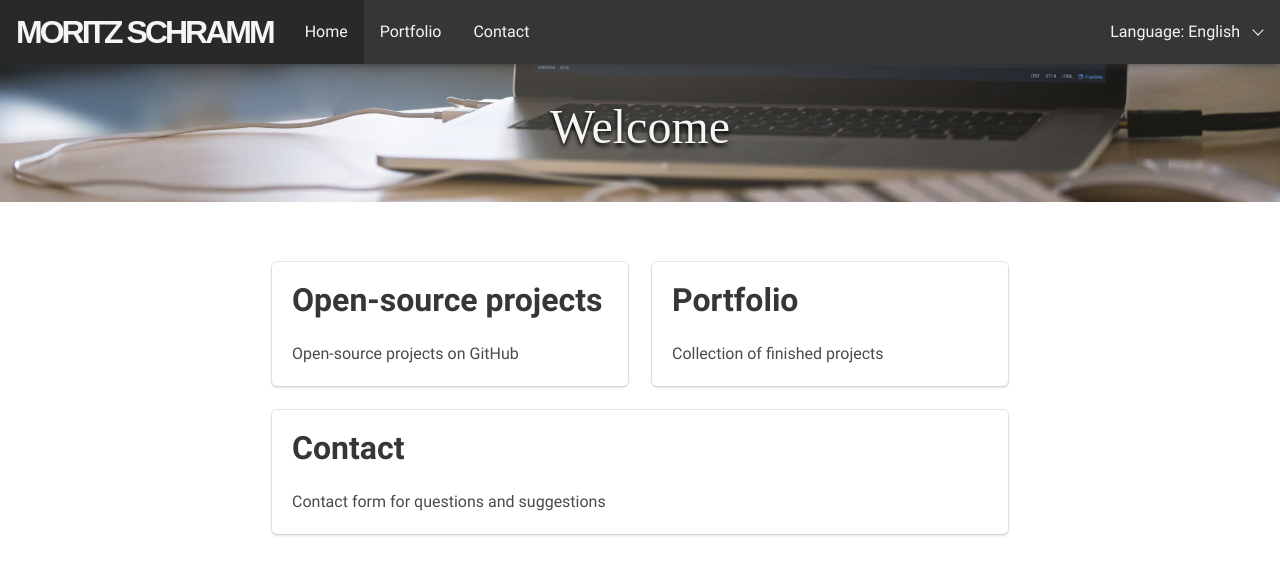
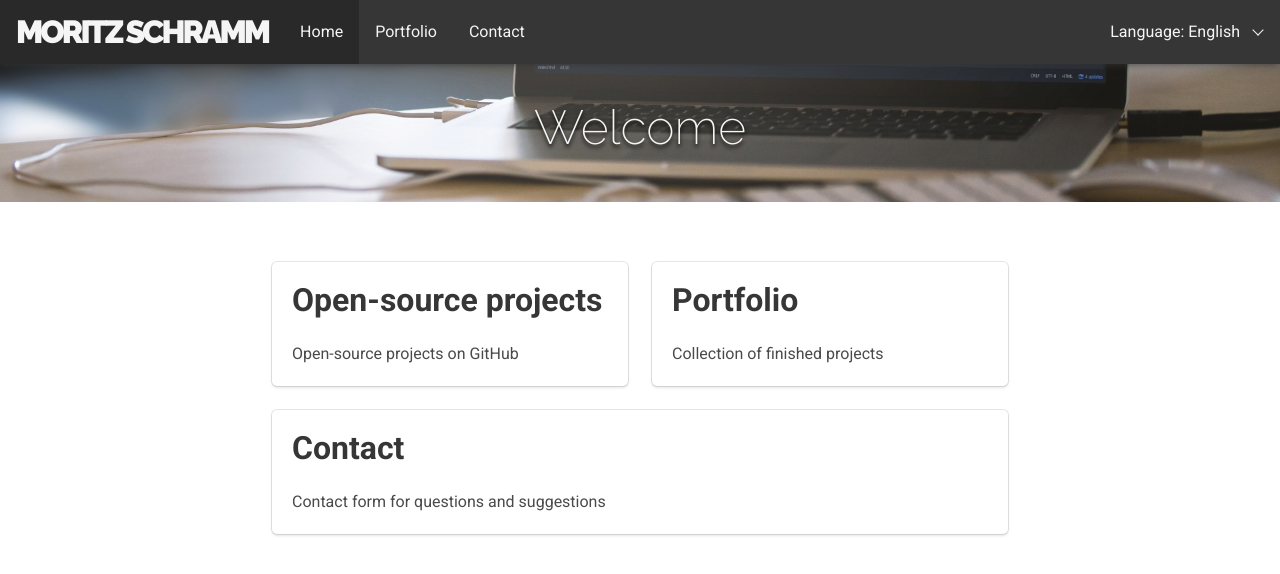
Before and after one commit to moritzschramm/moritz-schramm.com, a Jekyll site: the page built from index.html, in a window 1280 px wide and 900 px high. Shown: the top 574 px of the window. Built offline with Jekyll 4.4.1, drawn with Linux system fonts in a browser that asks for light colours; some web fonts are replaced.

Commit message:
Revert "use inline css for google fonts instead of external resource"
This reverts commit 776b670e7275958bb1609c686db669830af9bc87.

```diff
--- a/_includes/layout/fonts.html
+++ /dev/null
@@ -1,170 +0,0 @@
-<style>
-/* latin-ext */
-@font-face {
-  font-family: 'Raleway';
-  font-style: normal;
-  font-weight: 200;
-  src: local('Raleway ExtraLight'), local('Raleway-ExtraLight'), url(https://fonts.gstatic.com/s/raleway/v12/cbAbzEjxTdN5KKmS-gA0tSEAvth_LlrfE80CYdSH47w.woff2) format('woff2');
-  unicode-range: U+0100-024F, U+0259, U+1E00-1EFF, U+20A0-20AB, U+20AD-20CF, U+2C60-2C7F, U+A720-A7FF;
-}
-/* latin */
-@font-face {
-  font-family: 'Raleway';
-  font-style: normal;
-  font-weight: 200;
-  src: local('Raleway ExtraLight'), local('Raleway-ExtraLight'), url(https://fonts.gstatic.com/s/raleway/v12/8KhZd3VQBtXTAznvKjw-k_k_vArhqVIZ0nv9q090hN8.woff2) format('woff2');
-  unicode-range: U+0000-00FF, U+0131, U+0152-0153, U+02BB-02BC, U+02C6, U+02DA, U+02DC, U+2000-206F, U+2074, U+20AC, U+2122, U+2212, U+2215;
-}
-/* latin-ext */
-@font-face {
-  font-family: 'Raleway';
-  font-style: normal;
-  font-weight: 500;
-  src: local('Raleway Medium'), local('Raleway-Medium'), url(https://fonts.gstatic.com/s/raleway/v12/Li18TEFObx_yGdzKDoI_ciEAvth_LlrfE80CYdSH47w.woff2) format('woff2');
-  unicode-range: U+0100-024F, U+0259, U+1E00-1EFF, U+20A0-20AB, U+20AD-20CF, U+2C60-2C7F, U+A720-A7FF;
-}
-/* latin */
-@font-face {
-  font-family: 'Raleway';
-  font-style: normal;
-  font-weight: 500;
-  src: local('Raleway Medium'), local('Raleway-Medium'), url(https://fonts.gstatic.com/s/raleway/v12/CcKI4k9un7TZVWzRVT-T8_k_vArhqVIZ0nv9q090hN8.woff2) format('woff2');
-  unicode-range: U+0000-00FF, U+0131, U+0152-0153, U+02BB-02BC, U+02C6, U+02DA, U+02DC, U+2000-206F, U+2074, U+20AC, U+2122, U+2212, U+2215;
-}
-/* latin-ext */
-@font-face {
-  font-family: 'Raleway';
-  font-style: normal;
-  font-weight: 900;
-  src: local('Raleway Black'), local('Raleway-Black'), url(https://fonts.gstatic.com/s/raleway/v12/Ji5epXNcpHu3r63lhS0cTiEAvth_LlrfE80CYdSH47w.woff2) format('woff2');
-  unicode-range: U+0100-024F, U+0259, U+1E00-1EFF, U+20A0-20AB, U+20AD-20CF, U+2C60-2C7F, U+A720-A7FF;
-}
-/* latin */
-@font-face {
-  font-family: 'Raleway';
-  font-style: normal;
-  font-weight: 900;
-  src: local('Raleway Black'), local('Raleway-Black'), url(https://fonts.gstatic.com/s/raleway/v12/PKCRbVvRfd5n7BTjtGiFZPk_vArhqVIZ0nv9q090hN8.woff2) format('woff2');
-  unicode-range: U+0000-00FF, U+0131, U+0152-0153, U+02BB-02BC, U+02C6, U+02DA, U+02DC, U+2000-206F, U+2074, U+20AC, U+2122, U+2212, U+2215;
-}
-/* cyrillic-ext */
-@font-face {
-  font-family: 'Roboto';
-  font-style: normal;
-  font-weight: 400;
-  src: local('Roboto'), local('Roboto-Regular'), url(https://fonts.gstatic.com/s/roboto/v18/ek4gzZ-GeXAPcSbHtCeQI_esZW2xOQ-xsNqO47m55DA.woff2) format('woff2');
-  unicode-range: U+0460-052F, U+1C80-1C88, U+20B4, U+2DE0-2DFF, U+A640-A69F, U+FE2E-FE2F;
-}
-/* cyrillic */
-@font-face {
-  font-family: 'Roboto';
-  font-style: normal;
-  font-weight: 400;
-  src: local('Roboto'), local('Roboto-Regular'), url(https://fonts.gstatic.com/s/roboto/v18/mErvLBYg_cXG3rLvUsKT_fesZW2xOQ-xsNqO47m55DA.woff2) format('woff2');
-  unicode-range: U+0400-045F, U+0490-0491, U+04B0-04B1, U+2116;
-}
-/* greek-ext */
-@font-face {
-  font-family: 'Roboto';
-  font-style: normal;
-  font-weight: 400;
-  src: local('Roboto'), local('Roboto-Regular'), url(https://fonts.gstatic.com/s/roboto/v18/-2n2p-_Y08sg57CNWQfKNvesZW2xOQ-xsNqO47m55DA.woff2) format('woff2');
-  unicode-range: U+1F00-1FFF;
-}
-/* greek */
-@font-face {
-  font-family: 'Roboto';
-  font-style: normal;
-  font-weight: 400;
-  src: local('Roboto'), local('Roboto-Regular'), url(https://fonts.gstatic.com/s/roboto/v18/u0TOpm082MNkS5K0Q4rhqvesZW2xOQ-xsNqO47m55DA.woff2) format('woff2');
-  unicode-range: U+0370-03FF;
-}
-/* vietnamese */
-@font-face {
-  font-family: 'Roboto';
-  font-style: normal;
-  font-weight: 400;
-  src: local('Roboto'), local('Roboto-Regular'), url(https://fonts.gstatic.com/s/roboto/v18/NdF9MtnOpLzo-noMoG0miPesZW2xOQ-xsNqO47m55DA.woff2) format('woff2');
-  unicode-range: U+0102-0103, U+0110-0111, U+1EA0-1EF9, U+20AB;
-}
-/* latin-ext */
-@font-face {
-  font-family: 'Roboto';
-  font-style: normal;
-  font-weight: 400;
-  src: local('Roboto'), local('Roboto-Regular'), url(https://fonts.gstatic.com/s/roboto/v18/Fcx7Wwv8OzT71A3E1XOAjvesZW2xOQ-xsNqO47m55DA.woff2) format('woff2');
-  unicode-range: U+0100-024F, U+0259, U+1E00-1EFF, U+20A0-20AB, U+20AD-20CF, U+2C60-2C7F, U+A720-A7FF;
-}
-/* latin */
-@font-face {
-  font-family: 'Roboto';
-  font-style: normal;
-  font-weight: 400;
-  src: local('Roboto'), local('Roboto-Regular'), url(https://fonts.gstatic.com/s/roboto/v18/CWB0XYA8bzo0kSThX0UTuA.woff2) format('woff2');
-  unicode-range: U+0000-00FF, U+0131, U+0152-0153, U+02BB-02BC, U+02C6, U+02DA, U+02DC, U+2000-206F, U+2074, U+20AC, U+2122, U+2212, U+2215;
-}
-/* cyrillic-ext */
-@font-face {
-  font-family: 'Roboto';
-  font-style: normal;
-  font-weight: 700;
-  src: local('Roboto Bold'), local('Roboto-Bold'), url(https://fonts.gstatic.com/s/roboto/v18/77FXFjRbGzN4aCrSFhlh3hJtnKITppOI_IvcXXDNrsc.woff2) format('woff2');
-  unicode-range: U+0460-052F, U+1C80-1C88, U+20B4, U+2DE0-2DFF, U+A640-A69F, U+FE2E-FE2F;
-}
-/* cyrillic */
-@font-face {
-  font-family: 'Roboto';
-  font-style: normal;
-  font-weight: 700;
-  src: local('Roboto Bold'), local('Roboto-Bold'), url(https://fonts.gstatic.com/s/roboto/v18/isZ-wbCXNKAbnjo6_TwHThJtnKITppOI_IvcXXDNrsc.woff2) format('woff2');
-  unicode-range: U+0400-045F, U+0490-0491, U+04B0-04B1, U+2116;
-}
-/* greek-ext */
-@font-face {
-  font-family: 'Roboto';
-  font-style: normal;
-  font-weight: 700;
-  src: local('Roboto Bold'), local('Roboto-Bold'), url(https://fonts.gstatic.com/s/roboto/v18/UX6i4JxQDm3fVTc1CPuwqhJtnKITppOI_IvcXXDNrsc.woff2) format('woff2');
-  unicode-range: U+1F00-1FFF;
-}
-/* greek */
-@font-face {
-  font-family: 'Roboto';
-  font-style: normal;
-  font-weight: 700;
-  src: local('Roboto Bold'), local('Roboto-Bold'), url(https://fonts.gstatic.com/s/roboto/v18/jSN2CGVDbcVyCnfJfjSdfBJtnKITppOI_IvcXXDNrsc.woff2) format('woff2');
-  unicode-range: U+0370-03FF;
-}
-/* vietnamese */
-@font-face {
-  font-family: 'Roboto';
-  font-style: normal;
-  font-weight: 700;
-  src: local('Roboto Bold'), local('Roboto-Bold'), url(https://fonts.gstatic.com/s/roboto/v18/PwZc-YbIL414wB9rB1IAPRJtnKITppOI_IvcXXDNrsc.woff2) format('woff2');
-  unicode-range: U+0102-0103, U+0110-0111, U+1EA0-1EF9, U+20AB;
-}
-/* latin-ext */
-@font-face {
-  font-family: 'Roboto';
-  font-style: normal;
-  font-weight: 700;
-  src: local('Roboto Bold'), local('Roboto-Bold'), url(https://fonts.gstatic.com/s/roboto/v18/97uahxiqZRoncBaCEI3aWxJtnKITppOI_IvcXXDNrsc.woff2) format('woff2');
-  unicode-range: U+0100-024F, U+0259, U+1E00-1EFF, U+20A0-20AB, U+20AD-20CF, U+2C60-2C7F, U+A720-A7FF;
-}
-/* latin */
-@font-face {
-  font-family: 'Roboto';
-  font-style: normal;
-  font-weight: 700;
-  src: local('Roboto Bold'), local('Roboto-Bold'), url(https://fonts.gstatic.com/s/roboto/v18/d-6IYplOFocCacKzxwXSOFtXRa8TVwTICgirnJhmVJw.woff2) format('woff2');
-  unicode-range: U+0000-00FF, U+0131, U+0152-0153, U+02BB-02BC, U+02C6, U+02DA, U+02DC, U+2000-206F, U+2074, U+20AC, U+2122, U+2212, U+2215;
-}
-/* sampled usage */
-@font-face {
-  font-family: 'Roboto';
-  font-style: normal;
-  font-weight: 700;
-  src: url(https://fonts.gstatic.com/stats/Roboto/normal/700);
-  unicode-range: U+20;
-}
-</style>
--- a/_includes/layout/head.html
+++ b/_includes/layout/head.html
@@ -8,6 +8,7 @@
 {% endfor %}
 
 <link rel="stylesheet" href="https://maxcdn.bootstrapcdn.com/font-awesome/4.7.0/css/font-awesome.min.css">
+<link rel="stylesheet" href="https://fonts.googleapis.com/css?family=Roboto:700,400|Raleway:900,500,200">
 
 {% comment %}
 links and metas below for favicon
--- a/_layouts/default.html
+++ b/_layouts/default.html
@@ -19,7 +19,6 @@
 
 {% include layout/footer.html %}
 
-{% include layout/fonts.html %}
 {% include layout/bulma.css.html %}
 {% include layout/custom-style.html %}
 
--- a/_layouts/portfolio-entry.html
+++ b/_layouts/portfolio-entry.html
@@ -61,7 +61,6 @@
 
 {% include layout/footer.html %}
 
-{% include layout/fonts.html %}
 {% include layout/bulma.css.html %}
 {% include layout/custom-style.html %}
 
```
